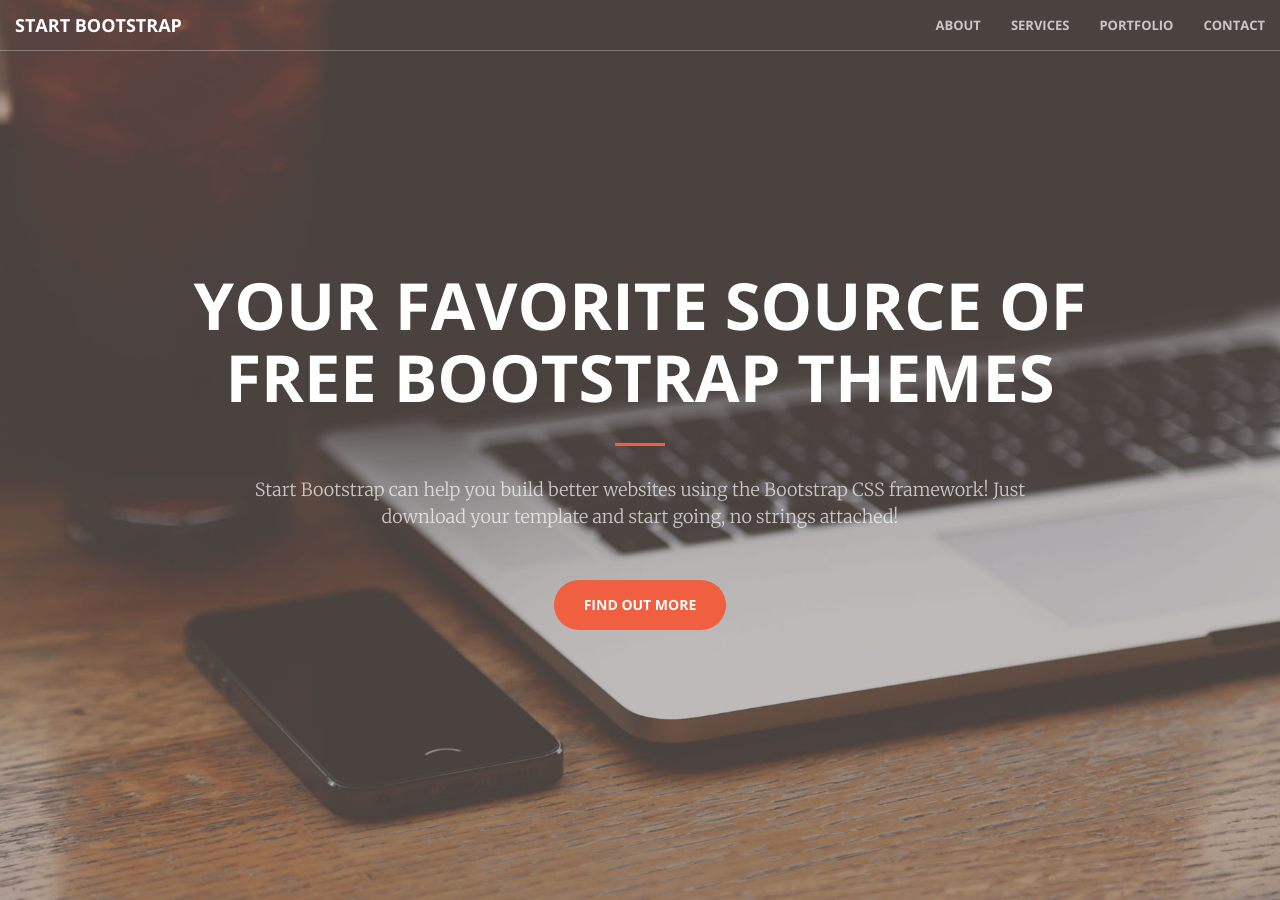
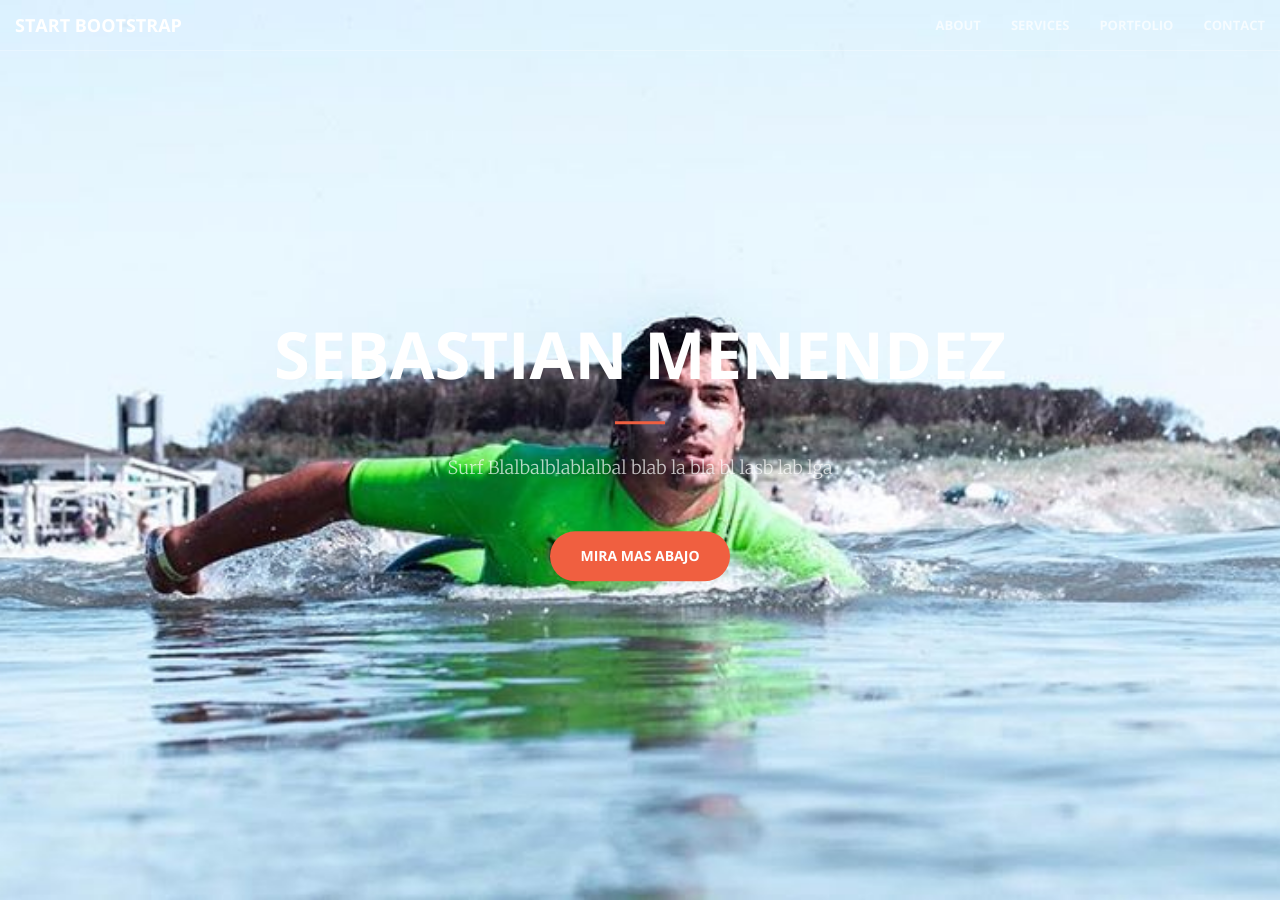
Before and after one commit to sebamenendez/me, a Jekyll site: the page built from index.html, in a window 1280 px wide and 900 px high. Built offline with Jekyll 4.4.1, drawn with Linux system fonts in a browser that asks for light colours.

Commit message:
no message

```diff
--- a/_includes/header.html
+++ b/_includes/header.html
@@ -1,10 +1,10 @@
 <header>
     <div class="header-content">
         <div class="header-content-inner">
-            <h1>Your Favorite Source of Free Bootstrap Themes</h1>
+            <h1>Sebastian Menendez</h1>
             <hr>
-            <p>Start Bootstrap can help you build better websites using the Bootstrap CSS framework! Just download your template and start going, no strings attached!</p>
-            <a href="#about" class="btn btn-primary btn-xl page-scroll">Find Out More</a>
+            <p>Surf Blalbalblablalbal blab la bla bl lasb lab lga</p>
+            <a href="#about" class="btn btn-primary btn-xl page-scroll">Mira mas abajo</a>
         </div>
     </div>
 </header>
--- a/_sass/_base.scss
+++ b/_sass/_base.scss
@@ -155,7 +155,7 @@ header {
     min-height: auto;
     @include background-cover;
     background-position: center;
-    background-image: url('../img/header.jpg');
+    background-image: url('../img/portfolio/seba2.jpg');
     text-align: center;
     color: white;
     .header-content {
```
Also changed, not shown: img/portfolio/seba1.jpg (added), img/portfolio/seba2.jpg (added).
